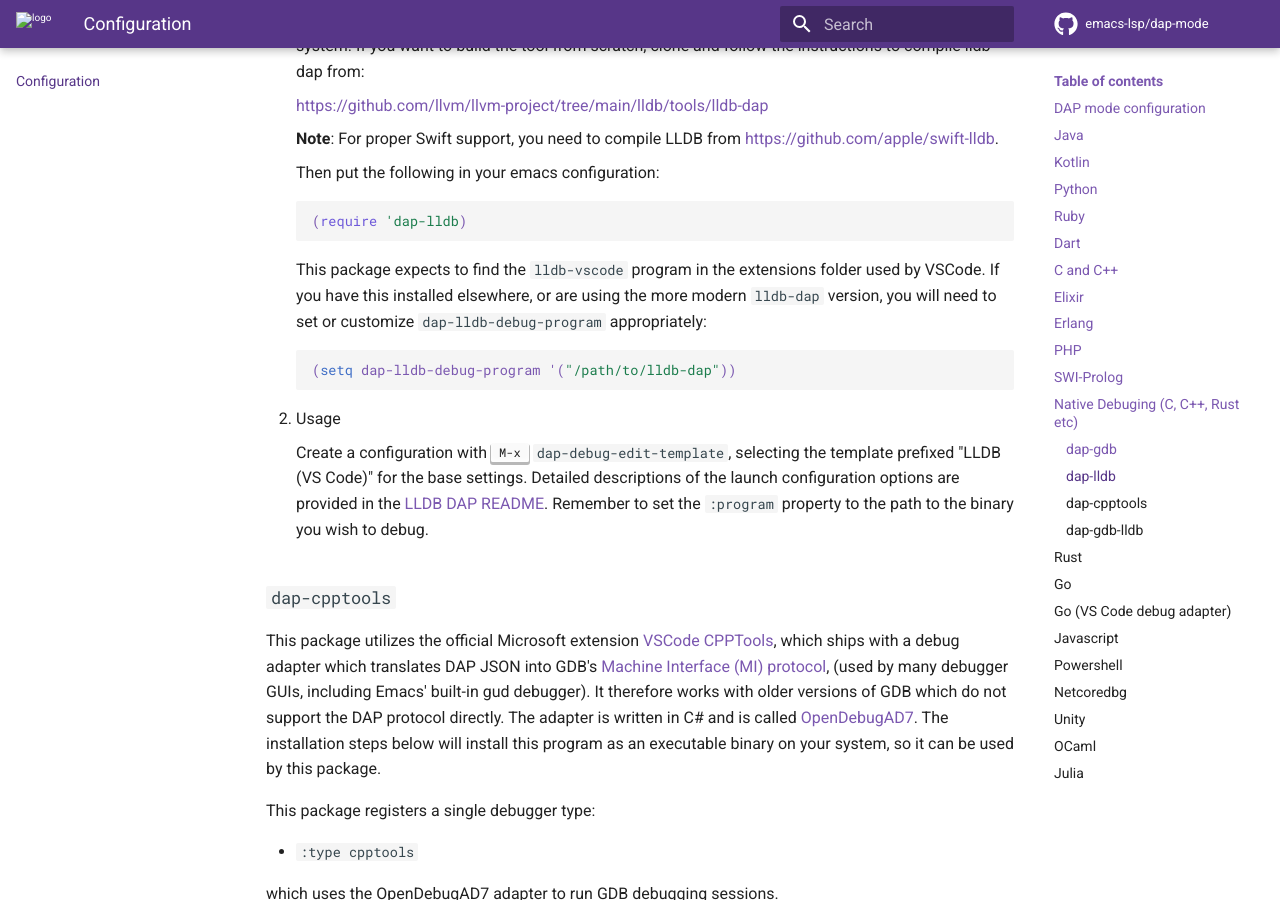
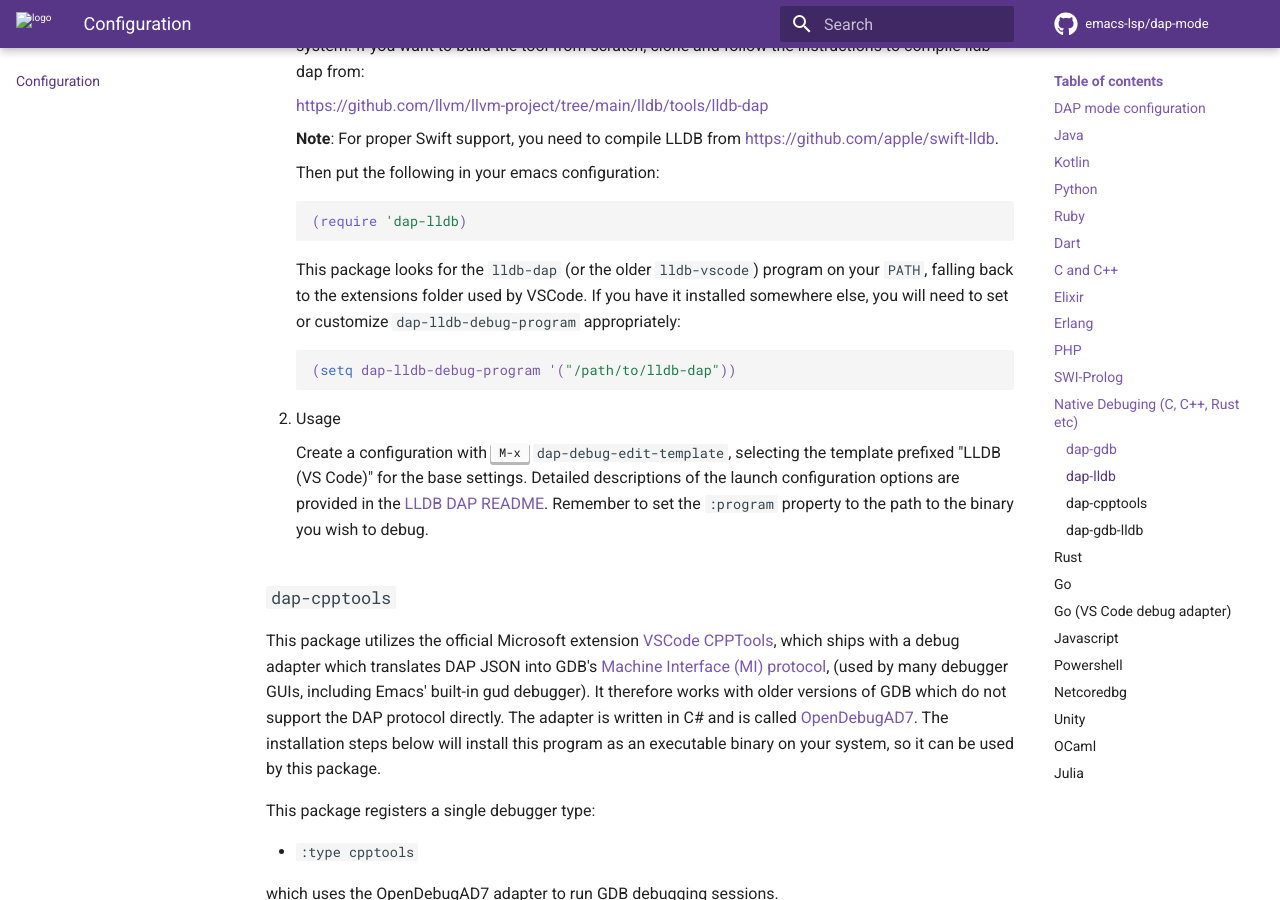
Before and after one commit to emacs-lsp/dap-mode, an MkDocs documentation site: the page built from docs/page/configuration.md, in a window 1280 px wide and 900 px high, scrolled down 7832 px. Built offline with MkDocs 1.6.1 and Material for MkDocs 9.7.7, drawn with Linux system fonts in a browser that asks for light colours; comment, search, counter and statistics services are not loaded.

Commit message:
Probe lldb-dap/lldb-vscode on PATH for dap-lldb-debug-program default (#856)
* Probe lldb-dap/lldb-vscode on PATH for dap-lldb-debug-program default

LLVM 18 renamed lldb-vscode to lldb-dap, and the llvm-org VSCode
extension the old default pointed at is long gone, so the default was
dead on current systems. Probe PATH for lldb-dap, then lldb-vscode,
before falling back to the historical extension path. Also point the
Commentary at the adapter's current home in llvm-project.

Co-Authored-By: Claude Fable 5 <noreply@anthropic.com>

* Update changelog and docs for the new dap-lldb-debug-program default

Co-Authored-By: Claude Fable 5 <noreply@anthropic.com>

---------

Co-authored-by: Claude Fable 5 <noreply@anthropic.com>

````diff
--- a/CHANGELOG.org
+++ b/CHANGELOG.org
@@ -5,6 +5,7 @@
 ** Unreleased 0.9
    - Added ~dap-gdb~
    - Added ~dap-julia~
+   - ~dap-lldb-debug-program~ now defaults to ~lldb-dap~ (or the older ~lldb-vscode~) found on ~PATH~, falling back to the historical VSCode extension location.
 ** 0.8
    - [Breaking Change] Change debug provider names to match VS Code's naming: ~lldb~ to ~lldb-mi~ and ~codelldb~ to ~lldb~
    - Added ~dap-gdscript~
--- a/docs/page/configuration.md
+++ b/docs/page/configuration.md
@@ -387,9 +387,9 @@ although it is not necessary to install this to use `dap-lldb` in Emacs.
     (require 'dap-lldb)
     ```
 
-    This package expects to find the `lldb-vscode` program in the extensions
-    folder used by VSCode. If you have this installed elsewhere, or are using
-    the more modern `lldb-dap` version, you will need to set or customize
+    This package looks for the `lldb-dap` (or the older `lldb-vscode`) program
+    on your `PATH`, falling back to the extensions folder used by VSCode. If
+    you have it installed somewhere else, you will need to set or customize
     `dap-lldb-debug-program` appropriately:
 
     ``` elisp
````
Also changed, not shown: 1 other file.
